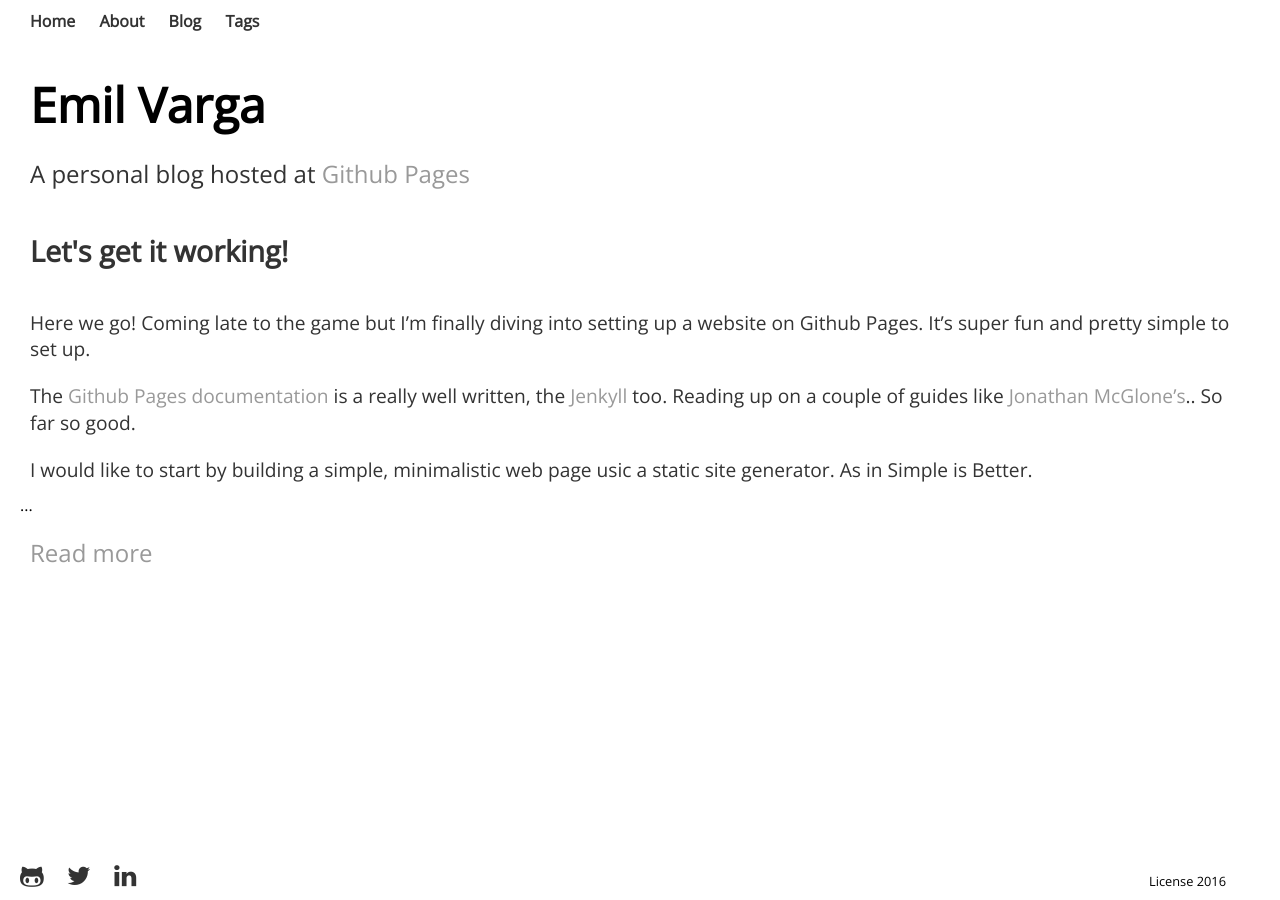
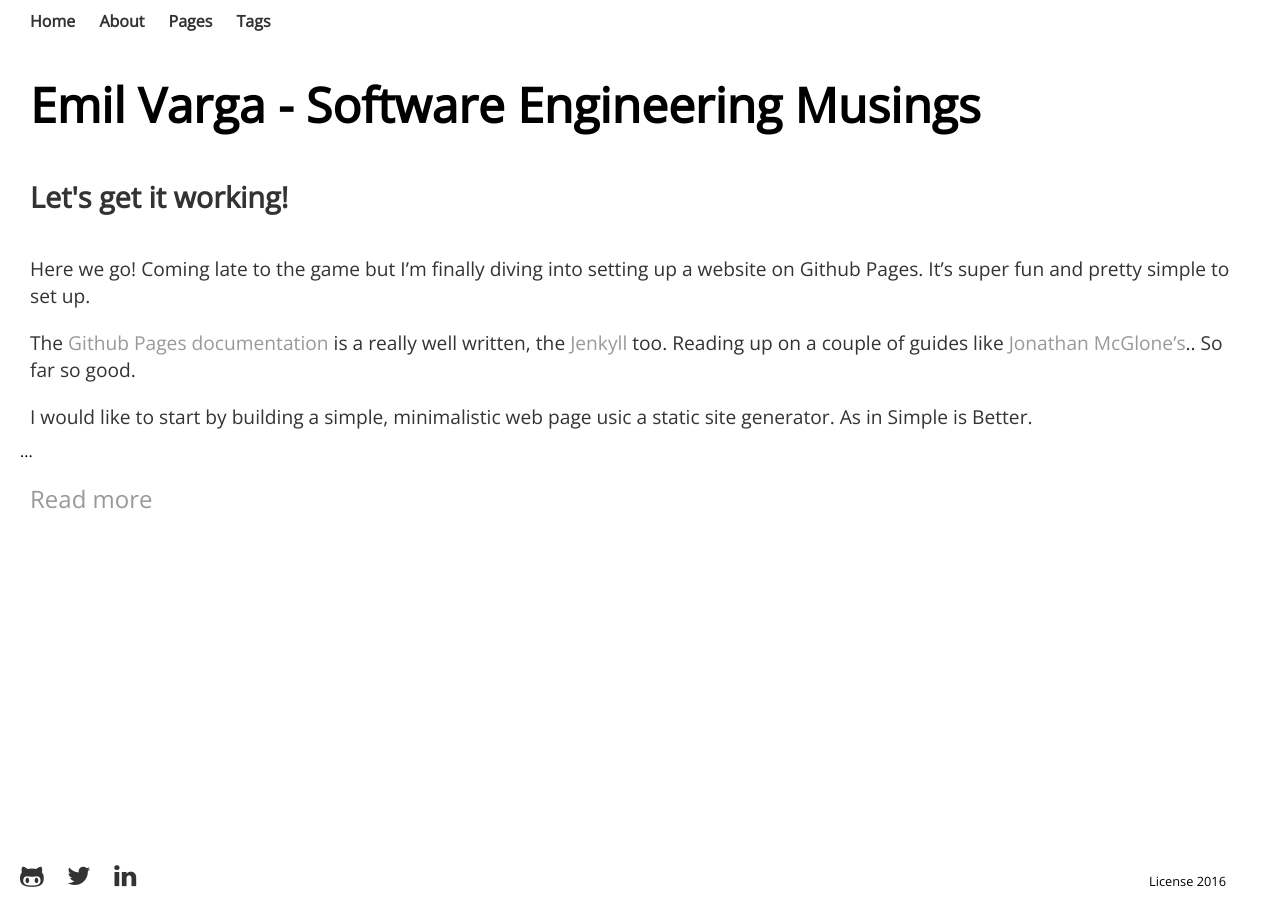
Before and after one commit to cogitor/cogitor.github.io, a Jekyll site: the page built from index.md, in a window 1280 px wide. Built offline with Jekyll 4.4.1, drawn with Linux system fonts in a browser that asks for light colours; nearby versions of some CDN libraries; some web fonts are replaced; Markdown is read by kramdown in place of the engine named in the settings; a style sheet for code colours, icons or effects is not loaded.

Commit message:
rename blog

```diff
--- a/_config.yml
+++ b/_config.yml
@@ -1,4 +1,4 @@
-title: Emil Varga
+title: Software Engineering Musings
 author:
   name: Emil Varga
   email: emil.varga (at) gmail.com
--- a/_includes/header.html
+++ b/_includes/header.html
@@ -2,7 +2,7 @@
   <ul>
     <li><a href="/">Home</a></li>
     <li><a href="/about">About</a></li>
-    <li><a href="/blog">Blog</a></li>
+    <li><a href="/pages">Pages</a></li>
     <li><a href="/tags">Tags</a></li>
   </ul>
 </nav>
--- a/index.md
+++ b/index.md
@@ -1,10 +1,7 @@
 ---
-title: Emil Varga
-tagline: Software Engineering Musings
+title: Emil Varga - Software Engineering Musings
 ---
 # {{ page.title }}
-
-A personal blog hosted at [Github Pages](https://github.com/cogitor/cogitor.github.io)
 
 <ul class="latest">
   {% for post in site.posts limit 4 %}
--- a/blog/index.html
+++ b/pages/index.html
@@ -1,5 +1,5 @@
 ---
-title: Software Engineering Musings
+title: All Pages
 ---
 <h1>{{ page.title }}</h1>
 <ul class="posts">
```
